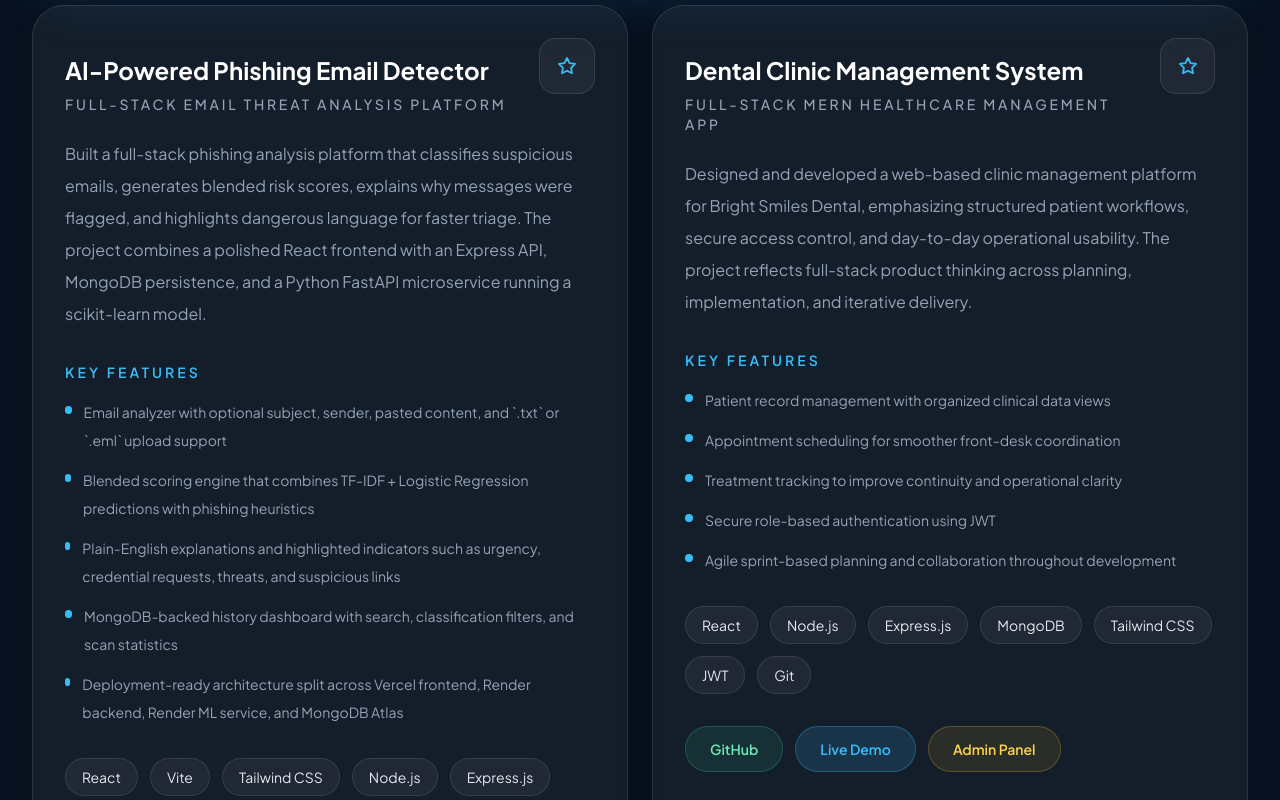
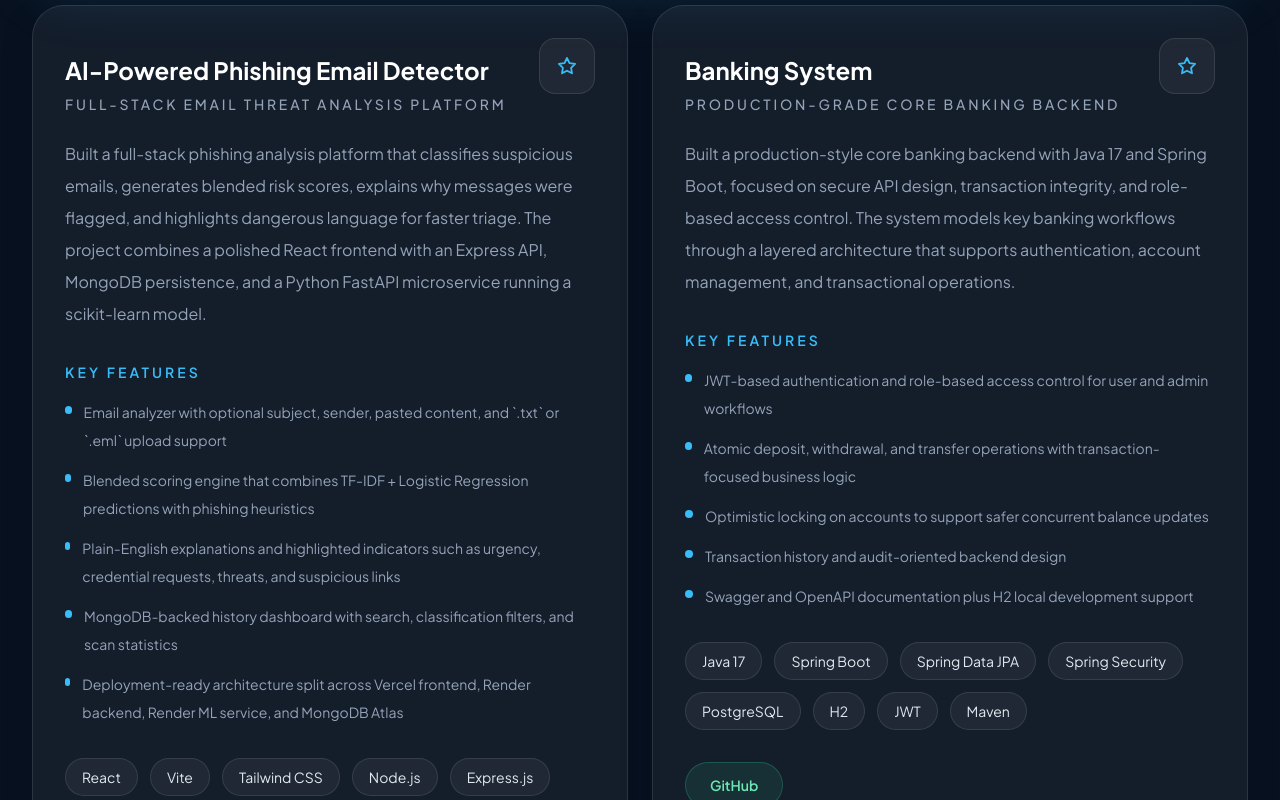
Before and after one commit to hassanhosein786/portfolio-website, a React (Vite) app: page / in a window 1280 px wide. Shown: the part 4840-5640 px from the top of the page. Built offline with nearby package versions, Linux system fonts and the light colour scheme; the HTML template or start-up script is replaced by a standard one.

Commit message:
banking system project

```diff
--- a/src/components/Projects.jsx
+++ b/src/components/Projects.jsx
@@ -90,13 +90,6 @@ function ProjectCard({ project }) {
             {project.links.docsLabel || 'Documentation'}
           </a>
         )}
-        {!project.featured && !project.links.demo && !project.links.docs && (
-          <>
-            <span className="rounded-full border border-white/10 bg-white/5 px-6 py-3 text-sm font-semibold text-textSoft">
-              Deployment in progress
-            </span>
-          </>
-        )}
       </div>
     </article>
   );
--- a/src/data/portfolioData.js
+++ b/src/data/portfolioData.js
@@ -121,6 +121,24 @@ export const projects = [
     },
   },
   {
+    title: 'Banking System',
+    subtitle: 'Production-Grade Core Banking Backend',
+    description:
+      'Built a production-style core banking backend with Java 17 and Spring Boot, focused on secure API design, transaction integrity, and role-based access control. The system models key banking workflows through a layered architecture that supports authentication, account management, and transactional operations.',
+    features: [
+      'JWT-based authentication and role-based access control for user and admin workflows',
+      'Atomic deposit, withdrawal, and transfer operations with transaction-focused business logic',
+      'Optimistic locking on accounts to support safer concurrent balance updates',
+      'Transaction history and audit-oriented backend design',
+      'Swagger and OpenAPI documentation plus H2 local development support',
+    ],
+    tech: ['Java 17', 'Spring Boot', 'Spring Data JPA', 'Spring Security', 'PostgreSQL', 'H2', 'JWT', 'Maven'],
+    featured: false,
+    links: {
+      github: 'https://github.com/hassanhosein786/banking-system',
+    },
+  },
+  {
     title: 'Dental Clinic Management System',
     subtitle: 'Full-Stack MERN Healthcare Management App',
     description:
```
